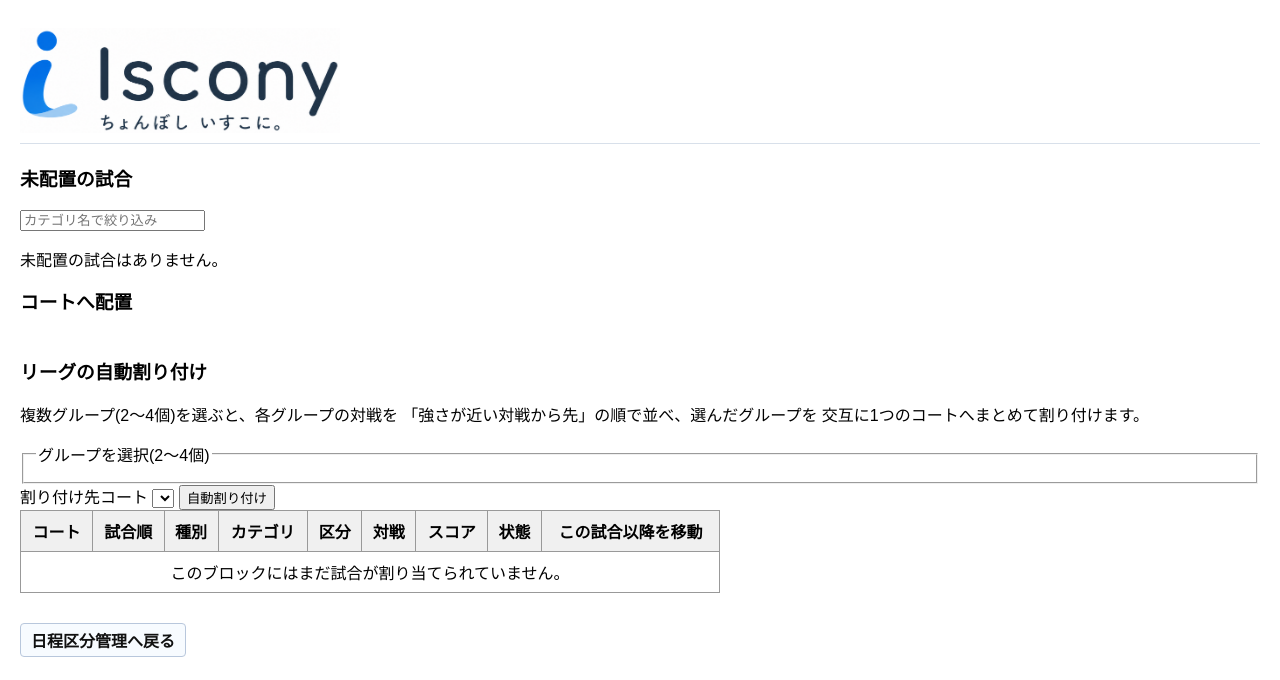
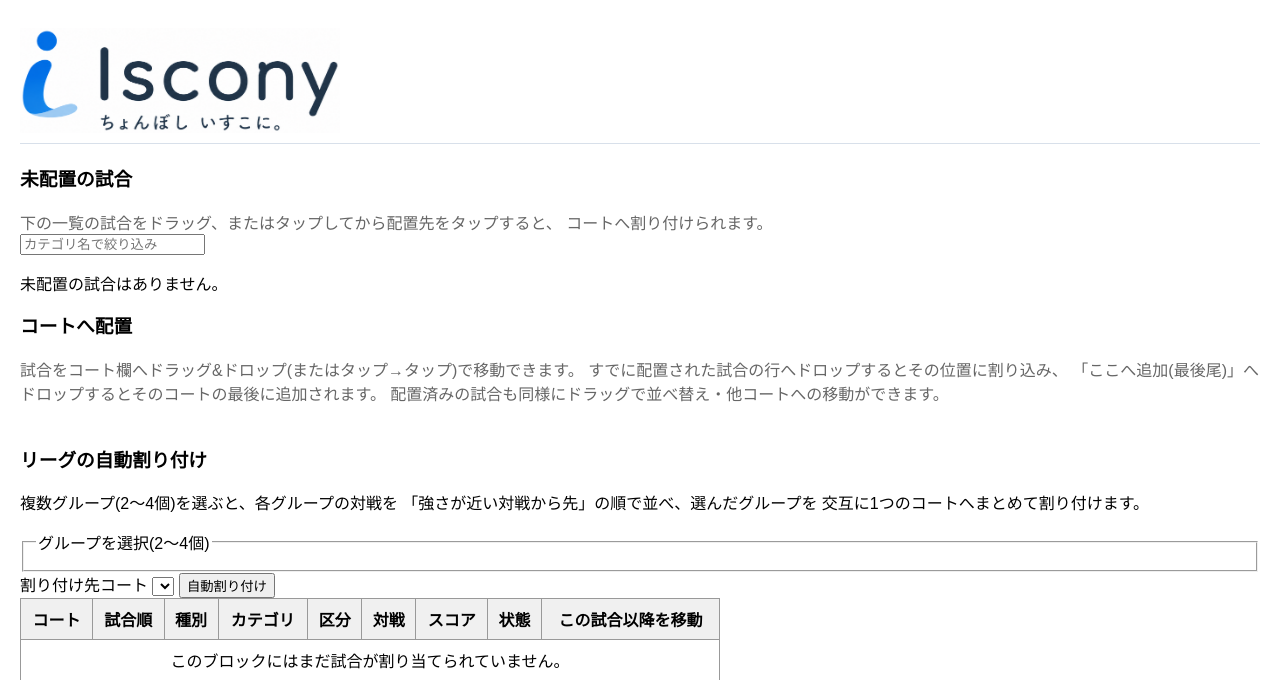
Before and after one commit to frm8c8cs9z-netizen/iscony, a Django app: template iscony/core/templates/core/schedule_block_detail.html in a window 1280 px wide. Shown: the top 680 px of the page. Run offline with Django 5.2, Linux system fonts and the light colour scheme; the template is opened without the code that fills it, so the values that code supplies are empty.

Commit message:
Explain drag/tap placement on the match-piece screen
Both sections of schedule_block_detail relied only on cursor:grab for
discoverability, with no written explanation of what the unassigned-
match list is or how dragging/tapping onto a court column works. The
league auto-assign section already had explanatory text; add the same
for the manual placement sections, per operator feedback that the
screen was unclear on first use.

Co-Authored-By: Claude Sonnet 5 <noreply@anthropic.com>

```diff
--- a/iscony/core/templates/core/schedule_block_detail.html
+++ b/iscony/core/templates/core/schedule_block_detail.html
@@ -10,6 +10,11 @@
 
 <section>
     <h3>未配置の試合</h3>
+
+    <p class="subtle-text">
+        下の一覧の試合をドラッグ、またはタップしてから配置先をタップすると、
+        コートへ割り付けられます。
+    </p>
 
     <input
         type="text"
@@ -40,6 +45,13 @@
 
 <section>
     <h3>コートへ配置</h3>
+
+    <p class="subtle-text">
+        試合をコート欄へドラッグ&ドロップ(またはタップ→タップ)で移動できます。
+        すでに配置された試合の行へドロップするとその位置に割り込み、
+        「ここへ追加(最後尾)」へドロップするとそのコートの最後に追加されます。
+        配置済みの試合も同様にドラッグで並べ替え・他コートへの移動ができます。
+    </p>
 
     <div class="schedule-court-columns">
         {% for column in court_schedule_columns %}
```
